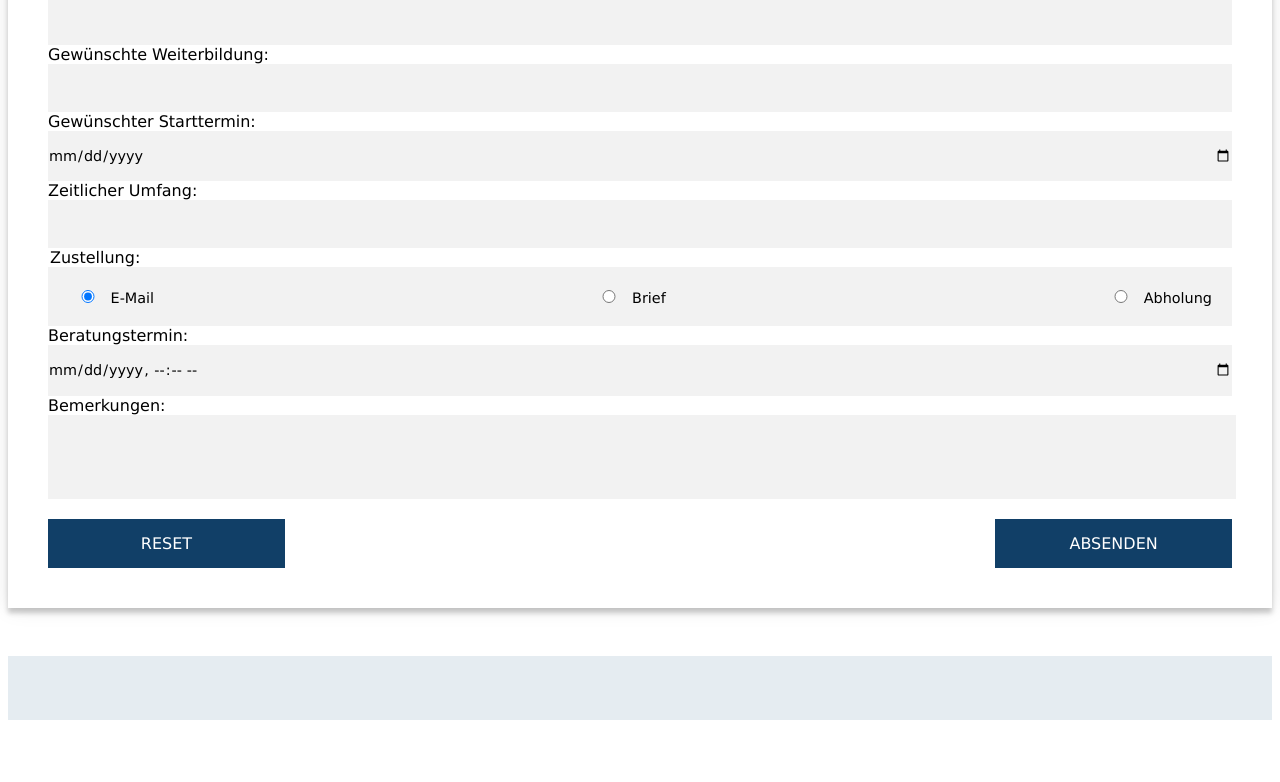
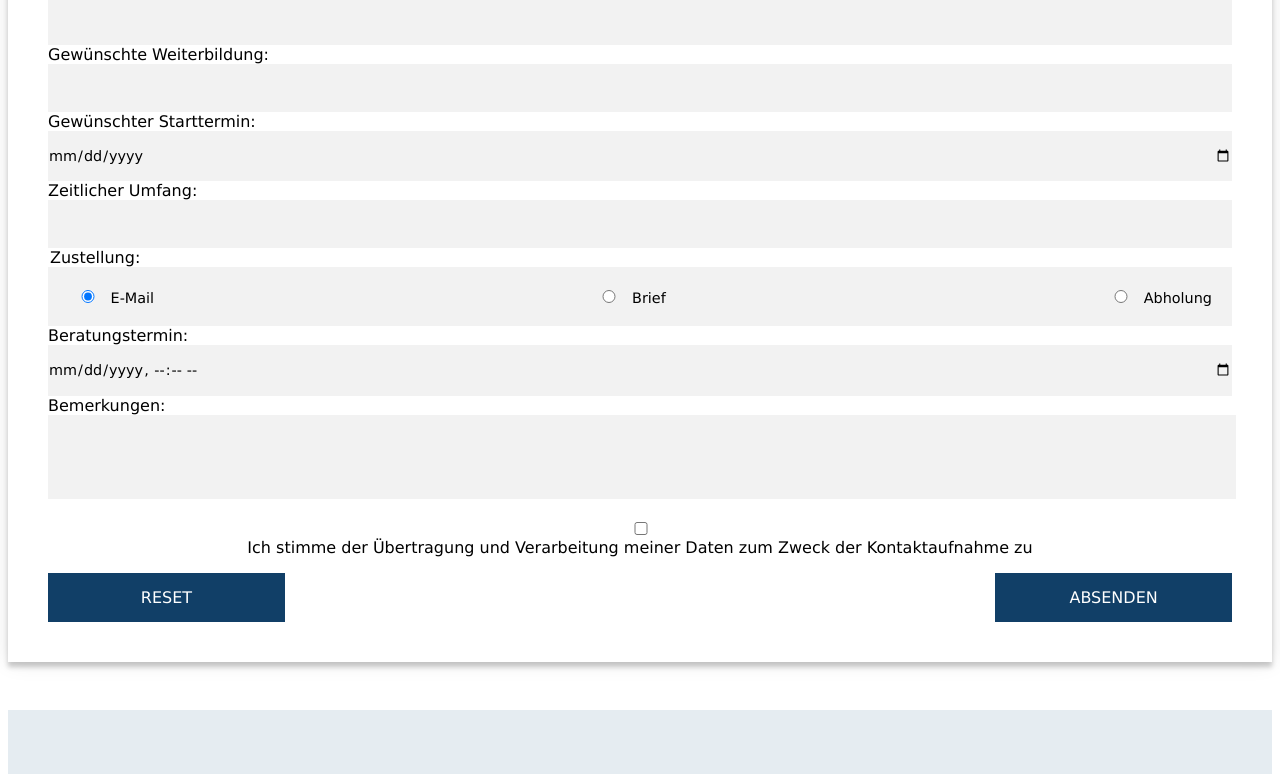
Before and after one commit to labpa/robotron-kontakt, a plain HTML site: page src/index.html in a window 1280 px wide. Shown: the part 411-1193 px from the top of the page. Before the commit the page ends 1139 px from the top, so only its background shows below. Drawn offline with Linux system fonts and the light colour scheme; a script that the page names is missing.

Commit message:
Checkbox für Datenverarbeitungszustimmung sowie CSS für Checkbox und Footer

```diff
--- a/src/formular.css
+++ b/src/formular.css
@@ -60,7 +60,16 @@
 	min-width: 20%;
 }
 
+.einwilligungContainer {
+  margin-bottom: 1rem;
+  display: flex;
+  flex-direction: column;
+  align-items: center;
+  text-align: center;
+}
+
 @media screen and (max-width: 600px) {
   .row {
 	display: block;
   }
+}
--- a/src/general.css
+++ b/src/general.css
@@ -38,6 +38,9 @@ h1 {
 }
 
 .footer{
+    display: flex;
+    align-items: center;
+    justify-content: space-evenly;
     text-align: center;
     background-color: var(--first-color);
     padding: 2rem;
--- a/src/index.html
+++ b/src/index.html
@@ -98,6 +98,11 @@
 			<textarea id="Bemerkungen" name="Bemerkungen" rows="5" cols="83"></textarea>
 		</div>
 
+		<div class="einwilligungContainer">
+			<input type="checkbox" value="true" id="Einwilligung" name="Einwilligung" required ></input>
+			<label for="Einwilligung">Ich stimme der Übertragung und Verarbeitung meiner Daten zum Zweck der Kontaktaufnahme zu</label>
+		</div>
+
 		<div class="buttonContainer">
 			<button type="submit" name="submit" value="1" id="btn-submit">Absenden</button>
 			<button type="reset" >Reset</button>
```
Also changed, not shown: src/index.js (line endings or trailing spaces).
